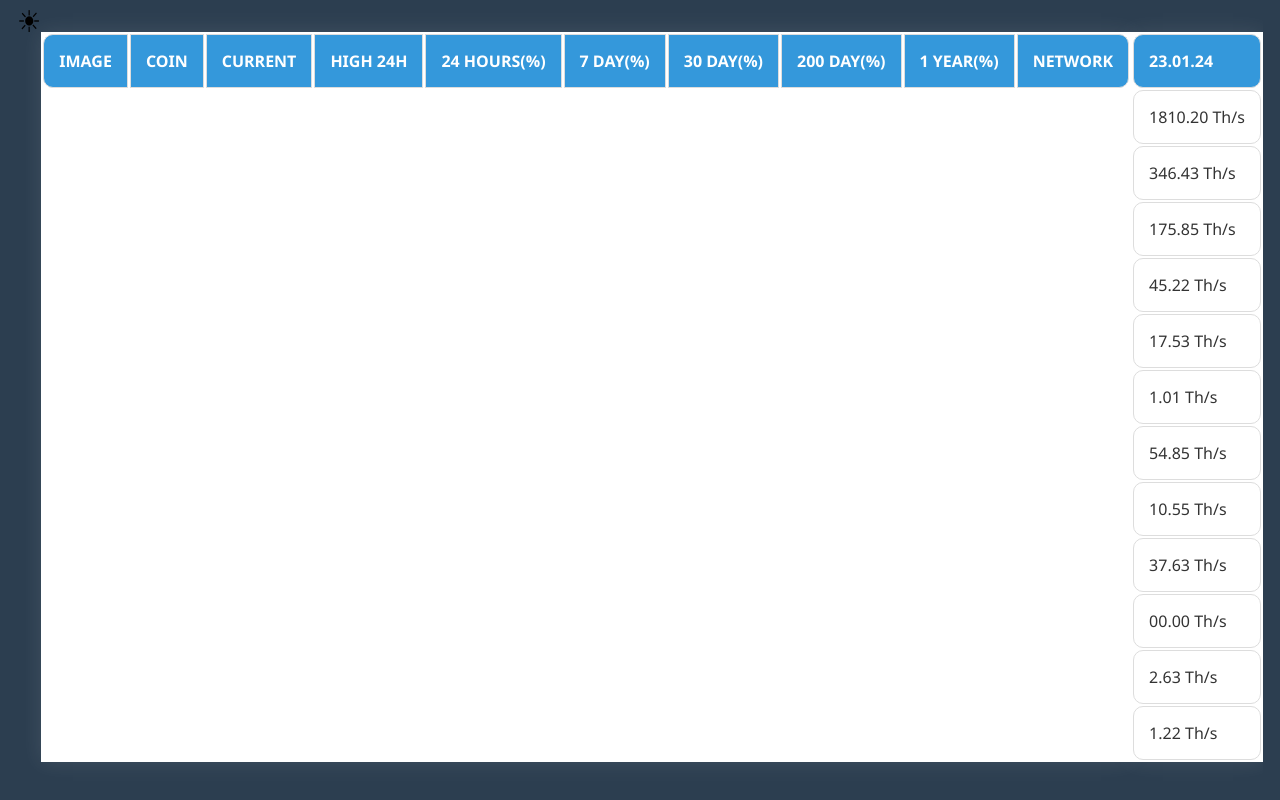
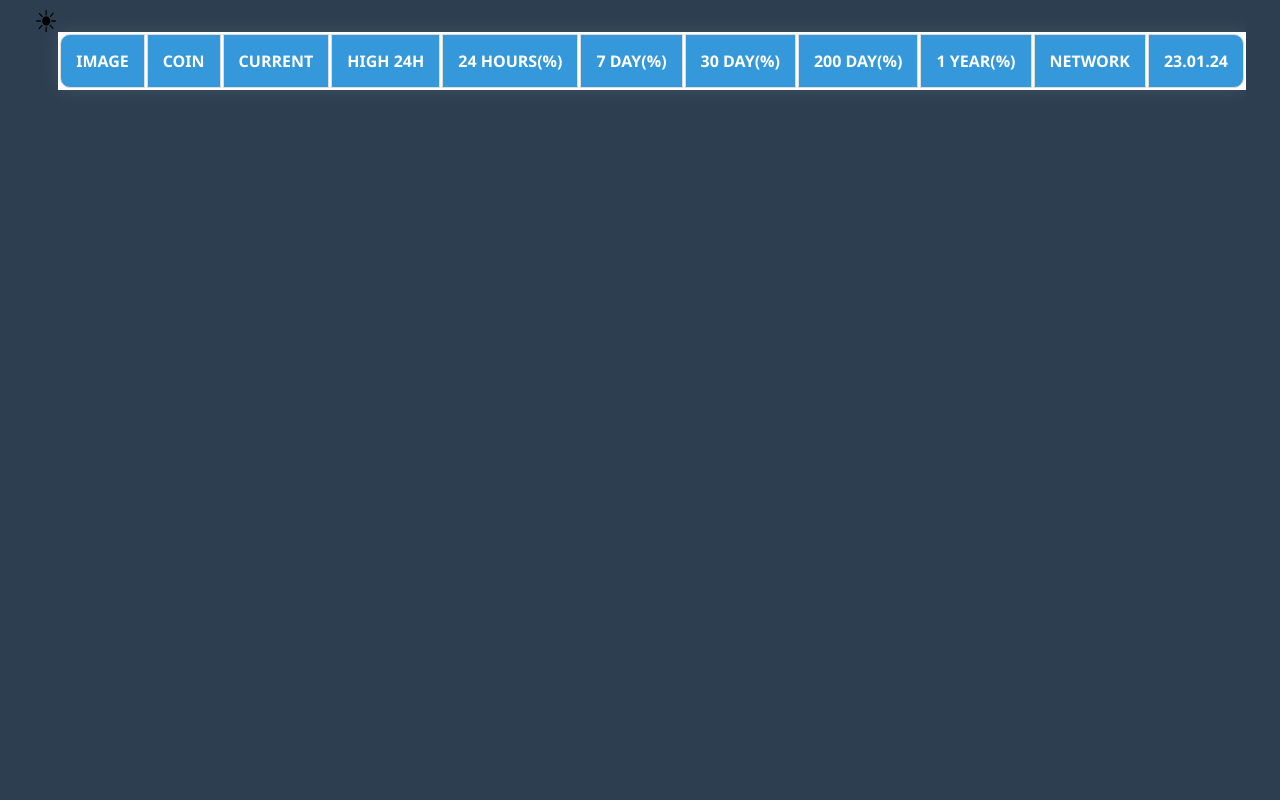
Before and after one commit to skattt12345/coins-info, a plain HTML site: page index.html in a window 1280 px wide. Drawn offline with Linux system fonts and the light colour scheme; no server answers.

Commit message:
add new object hardCodeDifficulty and asign table

```diff
--- a/index.html
+++ b/index.html
@@ -197,56 +197,10 @@
             <th>200 day(%)</th>
             <th>1 Year(%)</th>
             <th>Network</th>
+            <th>23.01.24</th>
           </tr>
         </thead>
         <tbody id="coinTableBody"></tbody>
-      </table>
-      <table>
-        <thead>
-          <tr>
-            <th>23.01.24</th>
-          </tr>
-        </thead>
-        <tbody>
-          <tr>
-            <td>1810.20 Th/s</td>
-          </tr>
-          <tr>
-            <td>346.43 Th/s</td>
-          </tr>
-          <tr>
-            <td>175.85 Th/s</td>
-          </tr>
-          <tr>
-            <td>45.22 Th/s</td>
-          </tr>
-          <tr>
-            <td>17.53 Th/s</td>
-          </tr>
-          <tr>
-            <td>1.01 Th/s</td>
-          </tr>
-          <tr>
-            <td>54.85 Th/s</td>
-          </tr>
-          <tr>
-            <td>10.55 Th/s</td>
-          </tr>
-
-          <tr>
-            <td>37.63 Th/s</td>
-          </tr>
-          <tr>
-            <td>00.00 Th/s</td>
-          </tr>
-          <tr>
-            <td>2.63 Th/s</td>
-          </tr>
-
-          <tr>
-            <td>1.22 Th/s</td>
-          </tr>
-        </tbody>
       </table>
     </div>
 
@@ -272,7 +226,6 @@
         const coinImage = document.querySelectorAll(".coin-image-second");
         const greenBackground = document.querySelectorAll(".coin-image-second");
 
-        console.log(coinImage);
         table.forEach((x) => x.classList.toggle("dark-mode"));
 
         th.forEach((x) => x.classList.toggle("dark-mode"));
@@ -347,6 +300,23 @@
 
             processedCoinSymbols.add(coin.symbol.toUpperCase());
 
+            const hardCodeDifficulty = {
+              23.02: {
+                lrs: "37.63",
+                etc: "1810.20",
+                zil: "346.43",
+                ethw: "175.85",
+                octa: "45.22",
+                cau: "17.53",
+                clo: "1.01",
+                xpb: "54.85",
+                btn: "10.55",
+                pac: "0.00",
+                avs: "2.63",
+                egaz: "1.22",
+              },
+            };
+
             const {
               name,
               symbol,
@@ -371,6 +341,7 @@
             const change200dCell = document.createElement("td");
             const change1yCell = document.createElement("td");
             const difficultyCell = document.createElement("td");
+            const difficultyCell2301 = document.createElement("td");
 
             imageCell.classList.add("coin-image");
             nameCell.classList.add("coin-image-second");
@@ -393,6 +364,7 @@
 
             // Display difficulty data
             difficultyCell.textContent = convertToTeraHash(difficulty?.networkDifficulty) + " Th/s";
+            difficultyCell2301.textContent = hardCodeDifficulty["23.02"][coin.symbol.toLowerCase()] + " Th/s";
 
             row.appendChild(imageCell);
             row.appendChild(nameCell);
@@ -404,6 +376,7 @@
             row.appendChild(change200dCell);
             row.appendChild(change1yCell);
             row.appendChild(difficultyCell);
+            row.appendChild(difficultyCell2301);
 
             const formattedSymbol = name.toLowerCase().replace(/ /g, "-");
 
```
